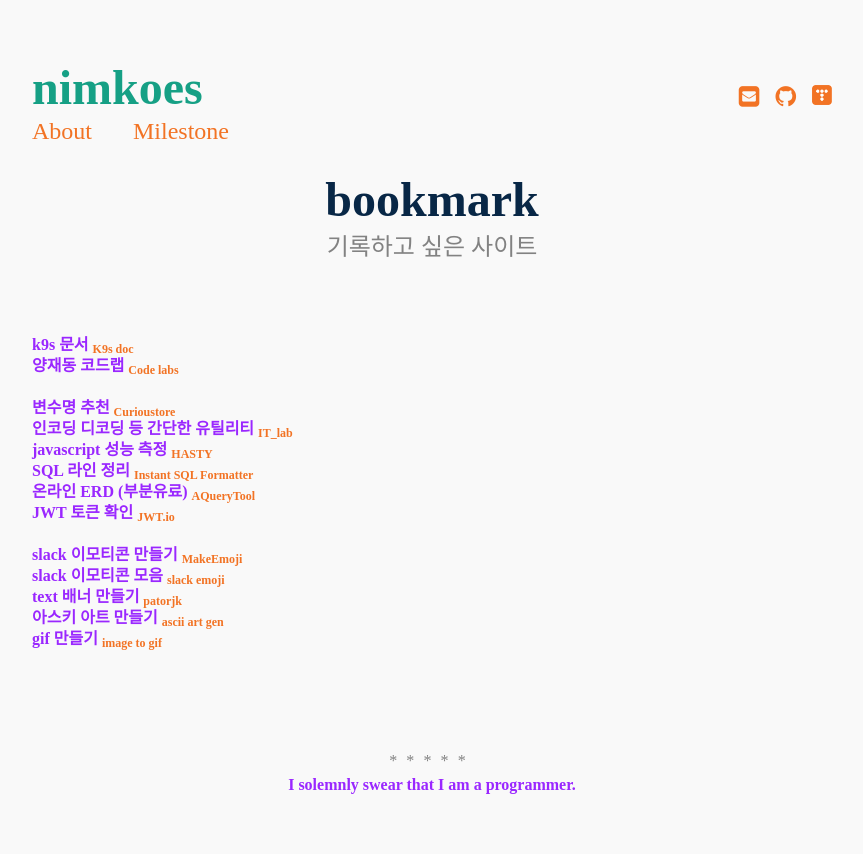
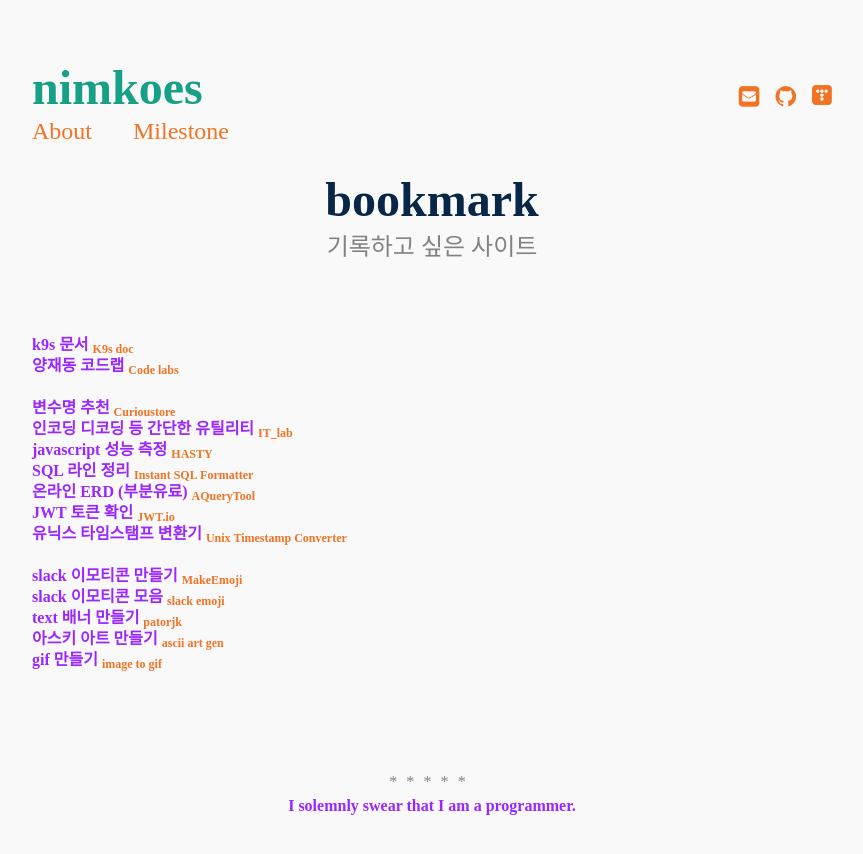
Before and after one commit to nimkoes/portfolio, a Jekyll site: the page built from _posts/1350-01-24-bookmark.md, in a window 1280 px wide. Shown: the top 854 px of the page, without its empty margins (208-1071 px from the left). Built offline with Jekyll 4.4.1, drawn with Linux system fonts in a browser that asks for light colours.

Commit message:
Update 1350-01-24-bookmark.md

```diff
--- a/_posts/1350-01-24-bookmark.md
+++ b/_posts/1350-01-24-bookmark.md
@@ -18,6 +18,7 @@ author: "nimkoes"
 **SQL 라인 정리** <sub>[Instant SQL Formatter][link_Instant_SQL_Formatter]</sub>
 **온라인 ERD (부분유료)** <sub>[AQueryTool][link_AQueryTool]</sub>
 **JWT 토큰 확인** <sub>[JWT.io][link_JWT_io]</sub>
+**유닉스 타임스탬프 변환기** <sub>[Unix Timestamp Converter][link_Unix_Timestamp_Converter]</sub>
 
 **slack 이모티콘 만들기** <sub>[MakeEmoji][link_MakeEmoji]</sub>
 **slack 이모티콘 모음** <sub>[slack emoji][link_slack_emoji]</sub>
@@ -40,6 +41,7 @@ author: "nimkoes"
 [link_Instant_SQL_Formatter]:https://www.dpriver.com/pp/sqlformat.htm
 [link_AQueryTool]:https://aquerytool.com/
 [link_JWT_io]:https://jwt.io/
+[link_Unix_Timestamp_Converter]:https://time.is/ko/Unix_time_converter
 
 [link_MakeEmoji]:https://makeemoji.com/
 [link_slack_emoji]:https://slackmojis.com/
```
